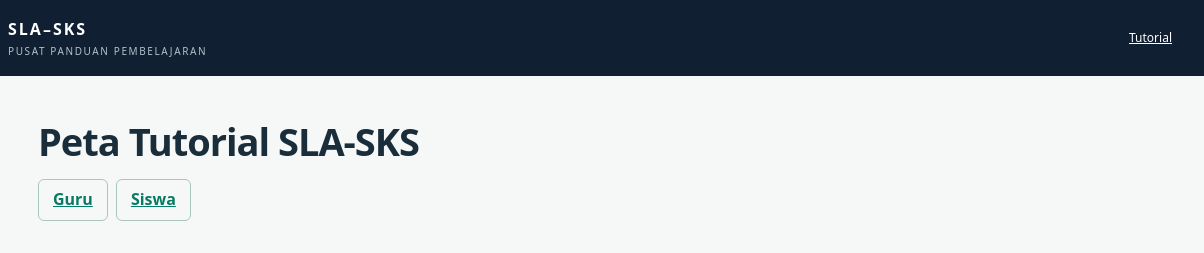
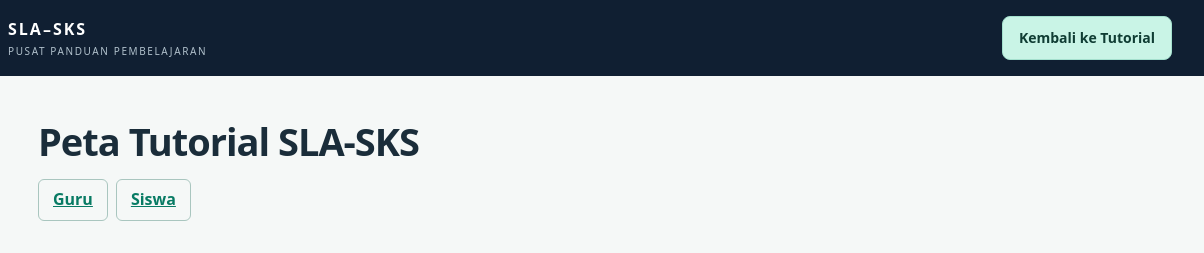
Before and after one commit to Al-Faroz/sla-sks-tutorial, a plain HTML site: page sitemap.html in a window 1280 px wide. Shown: the top 253 px of the page, 76-1280 px from the left. Drawn offline with Linux system fonts and the light colour scheme.

Commit message:
Perjelas tombol Peta Tutorial pada header

```diff
--- a/assets/tutorial.css
+++ b/assets/tutorial.css
@@ -960,12 +960,33 @@ details p {
 
 
 .header-link {
+  display: inline-flex;
   flex: none;
-  color: #fff;
+  align-items: center;
+  justify-content: center;
+  min-height: 44px;
+  padding: 8px 16px;
+  border: 1px solid #a4e0ce;
+  border-radius: 8px;
+  background: #c9f4e6;
+  color: #103d34;
+  font-size: 14px;
+  font-weight: 700;
+  line-height: 1.25;
+  text-decoration: none;
   white-space: nowrap;
 }
 
-@media (max-width: 380px) {
+.header-link:hover {
+  background: #e3fff5;
+}
+
+.header-link:focus-visible {
+  outline: 3px solid #fff;
+  outline-offset: 3px;
+}
+
+@media (max-width: 480px) {
   .top {
     gap: 10px;
     padding-inline: 12px;
@@ -978,4 +999,8 @@ details p {
   .brand small {
     display: none;
   }
+
+  .header-link {
+    padding-inline: 12px;
+  }
 }
--- a/sitemap.html
+++ b/sitemap.html
@@ -5,7 +5,7 @@
   <meta name="viewport" content="width=device-width, initial-scale=1">
   <meta name="description" content="Bagan navigasi panduan SLA-SKS untuk Guru dan Siswa.">
   <title>Peta Tutorial · SLA-SKS</title>
-  <link rel="stylesheet" href="assets/tutorial.css">
+  <link rel="stylesheet" href="assets/tutorial.css?v=20261115-2">
   <link rel="stylesheet" href="assets/sitemap.css">
 </head>
 <body>
@@ -14,7 +14,7 @@
       <img class="logo" src="assets/logo-mtsn4-jombang.webp" width="40" height="40" alt="MTsN 4 Jombang">
       <span><strong>SLA–SKS</strong><small>PUSAT PANDUAN PEMBELAJARAN</small></span>
     </a>
-    <div class="top-right"><a class="header-link" href="./">Tutorial</a></div>
+    <div class="top-right"><a class="header-link" href="./">Kembali ke Tutorial</a></div>
   </header>
   <main class="sitemap">
     <h1>Peta Tutorial SLA-SKS</h1>
```
Also changed, not shown: index.html (+1 -1 lines).
